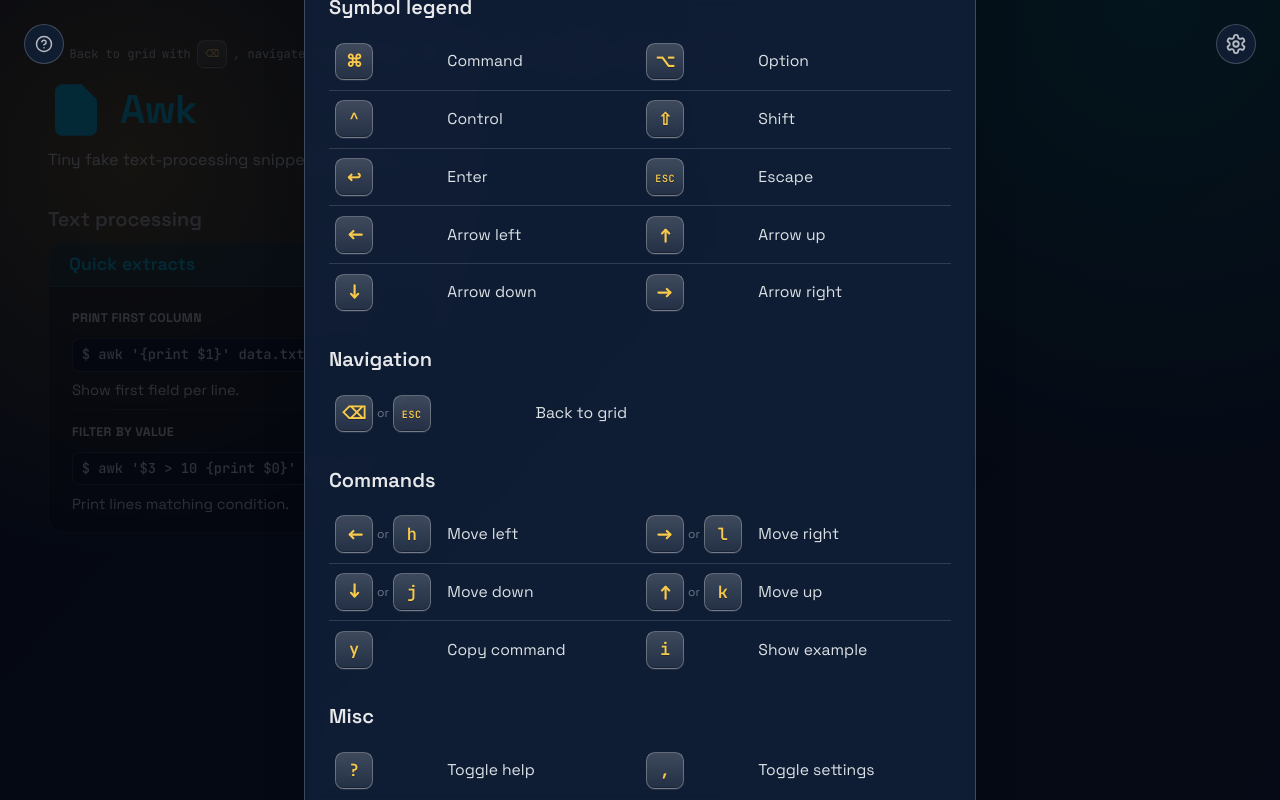
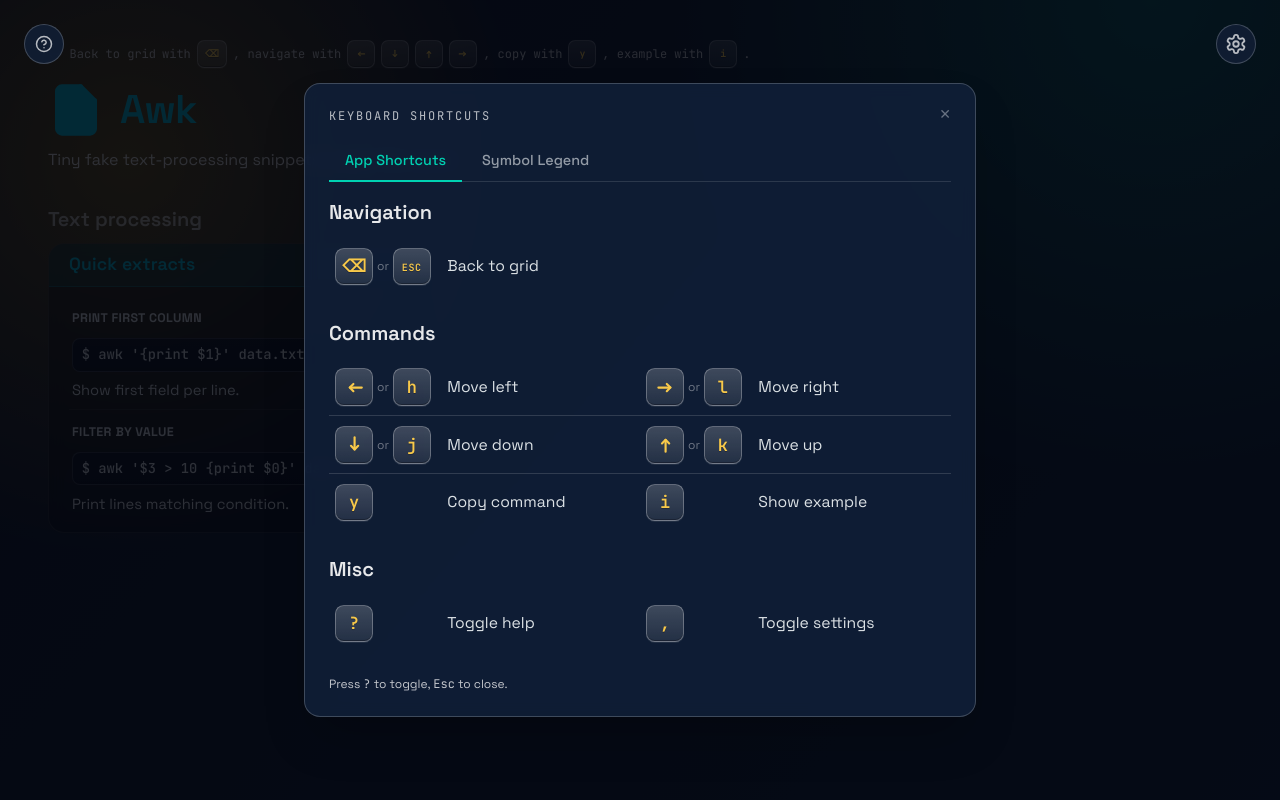
Before and after one commit to Prevole/oh-my-refcardz, a Next.js app: page /cheatsheets/awk in a window 1280 px wide. Both pictures are taken after a click on the button 44 px from the left and 44 px from the top of the page. Built offline with nearby package versions, Linux system fonts and the light colour scheme.

Commit message:
Change styling to differentiate keybindings for app vs tech

```diff
--- a/src/app/globals.css
+++ b/src/app/globals.css
@@ -183,17 +183,17 @@ body {
   align-items: center;
   justify-content: center;
   border-radius: 0.55rem;
-  border: 1px solid rgba(255, 255, 255, 0.28);
-  background: linear-gradient(180deg, rgba(255, 255, 255, 0.2), rgba(255, 255, 255, 0.09));
+  border: 1px solid rgba(167, 139, 250, 0.4);
+  background: linear-gradient(180deg, rgba(167, 139, 250, 0.22), rgba(139, 92, 246, 0.12));
   box-shadow:
     inset 0 -1px 0 rgba(0, 0, 0, 0.28),
-    0 1px 0 rgba(255, 255, 255, 0.08);
+    0 1px 0 rgba(167, 139, 250, 0.15);
   padding: 0.24rem 0.64rem;
   line-height: 1.45;
   font-family: var(--font-jetbrains-mono), monospace;
   font-size: 0.98em;
   font-weight: 600;
-  color: #f8c94a;
+  color: #c4b5fd;
   text-shadow: 0 1px 0 rgba(0, 0, 0, 0.25);
   white-space: nowrap;
 }
@@ -247,9 +247,42 @@ body {
   text-shadow: 0 1px 0 rgba(0, 0, 0, 0.25);
 }
 
+/* Legend keycap for cheatsheet symbols (purple variant) */
+.legend-keycap-sheet {
+  display: inline-flex;
+  align-items: center;
+  justify-content: center;
+  width: 2.35rem;
+  height: 2.35rem;
+  border-radius: 0.55rem;
+  border: 1px solid rgba(167, 139, 250, 0.4);
+  background: linear-gradient(180deg, rgba(167, 139, 250, 0.22), rgba(139, 92, 246, 0.12));
+  box-shadow:
+    inset 0 -1px 0 rgba(0, 0, 0, 0.28),
+    0 1px 0 rgba(167, 139, 250, 0.15);
+  padding: 0;
+  line-height: 1.45;
+  font-family: var(--font-jetbrains-mono), monospace;
+  font-size: 1.08em;
+  font-weight: 600;
+  color: #c4b5fd;
+  text-shadow: 0 1px 0 rgba(0, 0, 0, 0.25);
+}
+
 .legend-table {
   width: 100%;
   border-collapse: collapse;
+  table-layout: fixed;
+}
+
+.legend-table col:nth-child(1),
+.legend-table col:nth-child(3) {
+  width: 18%;
+}
+
+.legend-table col:nth-child(2),
+.legend-table col:nth-child(4) {
+  width: 32%;
 }
 
 .legend-table td {
@@ -265,13 +298,11 @@ body {
 
 .legend-table td:nth-child(1),
 .legend-table td:nth-child(3) {
-  width: auto;
   white-space: nowrap;
 }
 
 .legend-table td:nth-child(2),
 .legend-table td:nth-child(4) {
-  width: 32%;
   color: rgba(237, 242, 244, 0.92);
 }
 
@@ -283,6 +314,46 @@ body {
   stroke-width: 1.8;
   stroke-linecap: round;
   stroke-linejoin: round;
+}
+
+/* Help modal tabs */
+.help-tabs {
+  display: flex;
+  gap: 0.25rem;
+  margin-top: 1rem;
+  margin-bottom: 0.5rem;
+  border-bottom: 1px solid rgba(255, 255, 255, 0.12);
+  padding-bottom: 0;
+}
+
+.help-tab {
+  padding: 0.6rem 1rem;
+  font-size: 0.9rem;
+  font-weight: 500;
+  color: rgba(237, 242, 244, 0.6);
+  background: transparent;
+  border: none;
+  border-bottom: 2px solid transparent;
+  cursor: pointer;
+  transition: color 0.15s ease, border-color 0.15s ease;
+  margin-bottom: -1px;
+}
+
+.help-tab:hover {
+  color: rgba(237, 242, 244, 0.85);
+}
+
+.help-tab[data-active="true"] {
+  color: #00d1b2;
+  border-bottom-color: #00d1b2;
+}
+
+.help-tab-content {
+  display: none;
+}
+
+.help-tab-content[data-active="true"] {
+  display: block;
 }
 
 .home-hex-card {
--- a/src/components/home-help-modal.tsx
+++ b/src/components/home-help-modal.tsx
@@ -34,6 +34,12 @@ export function HomeHelpModal({ open, onClose }: Props) {
       {/* Navigation */}
       <h3 className="mt-4 text-xl font-semibold">Navigation</h3>
       <table className="legend-table mt-3">
+        <colgroup>
+          <col />
+          <col />
+          <col />
+          <col />
+        </colgroup>
         <tbody>
           <tr>
             <HelpRow actionId={ACTION_IDS.MOVE_LEFT} />
@@ -54,6 +60,12 @@ export function HomeHelpModal({ open, onClose }: Props) {
       {/* Search */}
       <h3 className="mt-6 text-xl font-semibold">Search</h3>
       <table className="legend-table mt-3">
+        <colgroup>
+          <col />
+          <col />
+          <col />
+          <col />
+        </colgroup>
         <tbody>
           <tr>
             <HelpRow actionId={ACTION_IDS.FOCUS_SEARCH} />
@@ -65,6 +77,12 @@ export function HomeHelpModal({ open, onClose }: Props) {
       {/* Misc */}
       <h3 className="mt-6 text-xl font-semibold">Misc</h3>
       <table className="legend-table mt-3">
+        <colgroup>
+          <col />
+          <col />
+          <col />
+          <col />
+        </colgroup>
         <tbody>
           <tr>
             <HelpRow actionId={ACTION_IDS.TOGGLE_INFO} />
--- a/src/components/sheet-help-modal.tsx
+++ b/src/components/sheet-help-modal.tsx
@@ -1,6 +1,6 @@
 "use client";
 
-import { useCallback } from "react";
+import { useCallback, useState } from "react";
 import { Modal } from "@/components/modal";
 import { ArrowGlyph } from "@/components/arrow-glyph";
 import { HelpRow } from "@/components/keybinding-display";
@@ -12,7 +12,11 @@ type Props = {
   onClose: () => void;
 };
 
+type Tab = "shortcuts" | "legend";
+
 export function SheetHelpModal({ open, onClose }: Props) {
+  const [activeTab, setActiveTab] = useState<Tab>("shortcuts");
+
   // Handle Escape key to close modal (only when help scope is active)
   const handleKeyDown = useCallback(
     (event: KeyboardEvent) => {
@@ -32,46 +36,35 @@ export function SheetHelpModal({ open, onClose }: Props) {
         KEYBOARD SHORTCUTS
       </p>
 
-      {/* Symbol legend */}
-      <h3 className="mt-4 text-xl font-semibold">Symbol legend</h3>
+      {/* Tabs */}
+      <div className="help-tabs">
+        <button
+          className="help-tab"
+          data-active={activeTab === "shortcuts"}
+          onClick={() => setActiveTab("shortcuts")}
+        >
+          App Shortcuts
+        </button>
+        <button
+          className="help-tab"
+          data-active={activeTab === "legend"}
+          onClick={() => setActiveTab("legend")}
+        >
+          Symbol Legend
+        </button>
+      </div>
+
+      {/* Tab: App Shortcuts */}
+      <div className="help-tab-content" data-active={activeTab === "shortcuts"}>
+        {/* Navigation */}
+        <h3 className="mt-4 text-xl font-semibold">Navigation</h3>
         <table className="legend-table mt-3">
-        <tbody>
-          <tr>
-            <td><span className="legend-keycap">⌘</span></td>
-            <td>Command</td>
-            <td><span className="legend-keycap">⌥</span></td>
-            <td>Option</td>
-          </tr>
-          <tr>
-            <td><span className="legend-keycap">^</span></td>
-            <td>Control</td>
-            <td><span className="legend-keycap">⇧</span></td>
-            <td>Shift</td>
-          </tr>
-          <tr>
-            <td><span className="legend-keycap">↩</span></td>
-            <td>Enter</td>
-            <td><span className="legend-keycap"><span className="small-caps">esc</span></span></td>
-            <td>Escape</td>
-          </tr>
-          <tr>
-            <td><span className="legend-keycap"><ArrowGlyph direction="left" className="legend-arrow" /></span></td>
-            <td>Arrow left</td>
-            <td><span className="legend-keycap"><ArrowGlyph direction="up" className="legend-arrow" /></span></td>
-            <td>Arrow up</td>
-          </tr>
-          <tr>
-            <td><span className="legend-keycap"><ArrowGlyph direction="down" className="legend-arrow" /></span></td>
-            <td>Arrow down</td>
-            <td><span className="legend-keycap"><ArrowGlyph direction="right" className="legend-arrow" /></span></td>
-            <td>Arrow right</td>
-          </tr>
-        </tbody>
-      </table>
-
-      {/* Navigation */}
-      <h3 className="mt-6 text-xl font-semibold">Navigation</h3>
-      <table className="legend-table mt-3">
+          <colgroup>
+            <col />
+            <col />
+            <col />
+            <col />
+          </colgroup>
           <tbody>
             <tr>
               <HelpRow actionId={ACTION_IDS.BACK_TO_HOME} />
@@ -84,6 +77,12 @@ export function SheetHelpModal({ open, onClose }: Props) {
         {/* Commands */}
         <h3 className="mt-6 text-xl font-semibold">Commands</h3>
         <table className="legend-table mt-3">
+          <colgroup>
+            <col />
+            <col />
+            <col />
+            <col />
+          </colgroup>
           <tbody>
             <tr>
               <HelpRow actionId={ACTION_IDS.MOVE_LEFT} />
@@ -103,6 +102,12 @@ export function SheetHelpModal({ open, onClose }: Props) {
         {/* Misc */}
         <h3 className="mt-6 text-xl font-semibold">Misc</h3>
         <table className="legend-table mt-3">
+          <colgroup>
+            <col />
+            <col />
+            <col />
+            <col />
+          </colgroup>
           <tbody>
             <tr>
               <HelpRow actionId={ACTION_IDS.TOGGLE_HELP} />
@@ -110,6 +115,54 @@ export function SheetHelpModal({ open, onClose }: Props) {
             </tr>
           </tbody>
         </table>
+      </div>
+
+      {/* Tab: Symbol Legend */}
+      <div className="help-tab-content" data-active={activeTab === "legend"}>
+        <p className="mt-4 text-sm text-white/70">
+          Symbols used in cheatsheet keybindings:
+        </p>
+        <table className="legend-table mt-3">
+          <colgroup>
+            <col />
+            <col />
+            <col />
+            <col />
+          </colgroup>
+          <tbody>
+            <tr>
+              <td><span className="legend-keycap-sheet">⌘</span></td>
+              <td>Command</td>
+              <td><span className="legend-keycap-sheet">⌥</span></td>
+              <td>Option</td>
+            </tr>
+            <tr>
+              <td><span className="legend-keycap-sheet">^</span></td>
+              <td>Control</td>
+              <td><span className="legend-keycap-sheet">⇧</span></td>
+              <td>Shift</td>
+            </tr>
+            <tr>
+              <td><span className="legend-keycap-sheet">↩</span></td>
+              <td>Enter</td>
+              <td><span className="legend-keycap-sheet"><span className="small-caps">esc</span></span></td>
+              <td>Escape</td>
+            </tr>
+            <tr>
+              <td><span className="legend-keycap-sheet"><ArrowGlyph direction="left" className="legend-arrow" /></span></td>
+              <td>Arrow left</td>
+              <td><span className="legend-keycap-sheet"><ArrowGlyph direction="up" className="legend-arrow" /></span></td>
+              <td>Arrow up</td>
+            </tr>
+            <tr>
+              <td><span className="legend-keycap-sheet"><ArrowGlyph direction="down" className="legend-arrow" /></span></td>
+              <td>Arrow down</td>
+              <td><span className="legend-keycap-sheet"><ArrowGlyph direction="right" className="legend-arrow" /></span></td>
+              <td>Arrow right</td>
+            </tr>
+          </tbody>
+        </table>
+      </div>
 
       <p className="mt-6 text-xs text-white/75">
         Press <span className="font-mono">?</span> to toggle,{" "}
```
Lines whose indentation alone changed are shown as unchanged.
